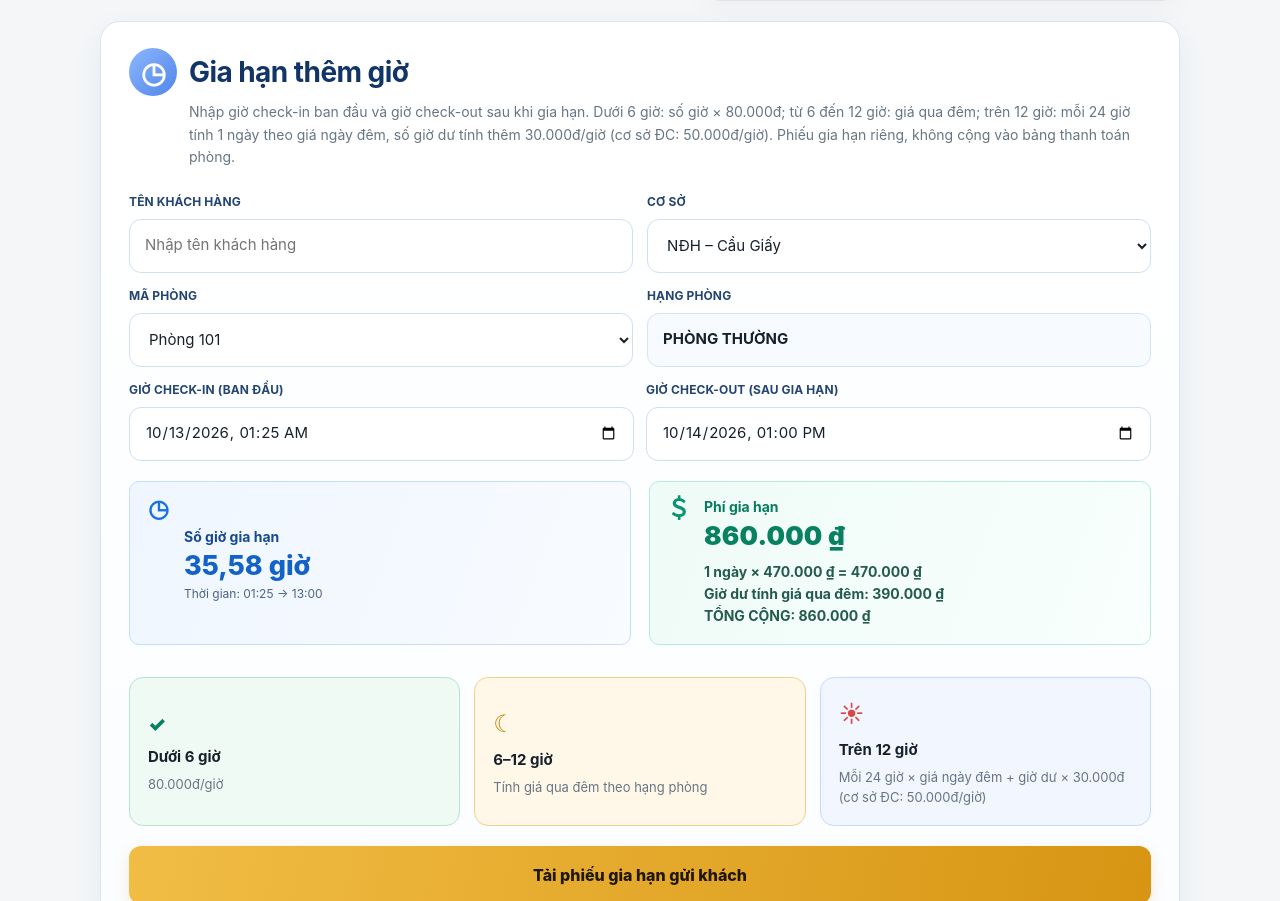
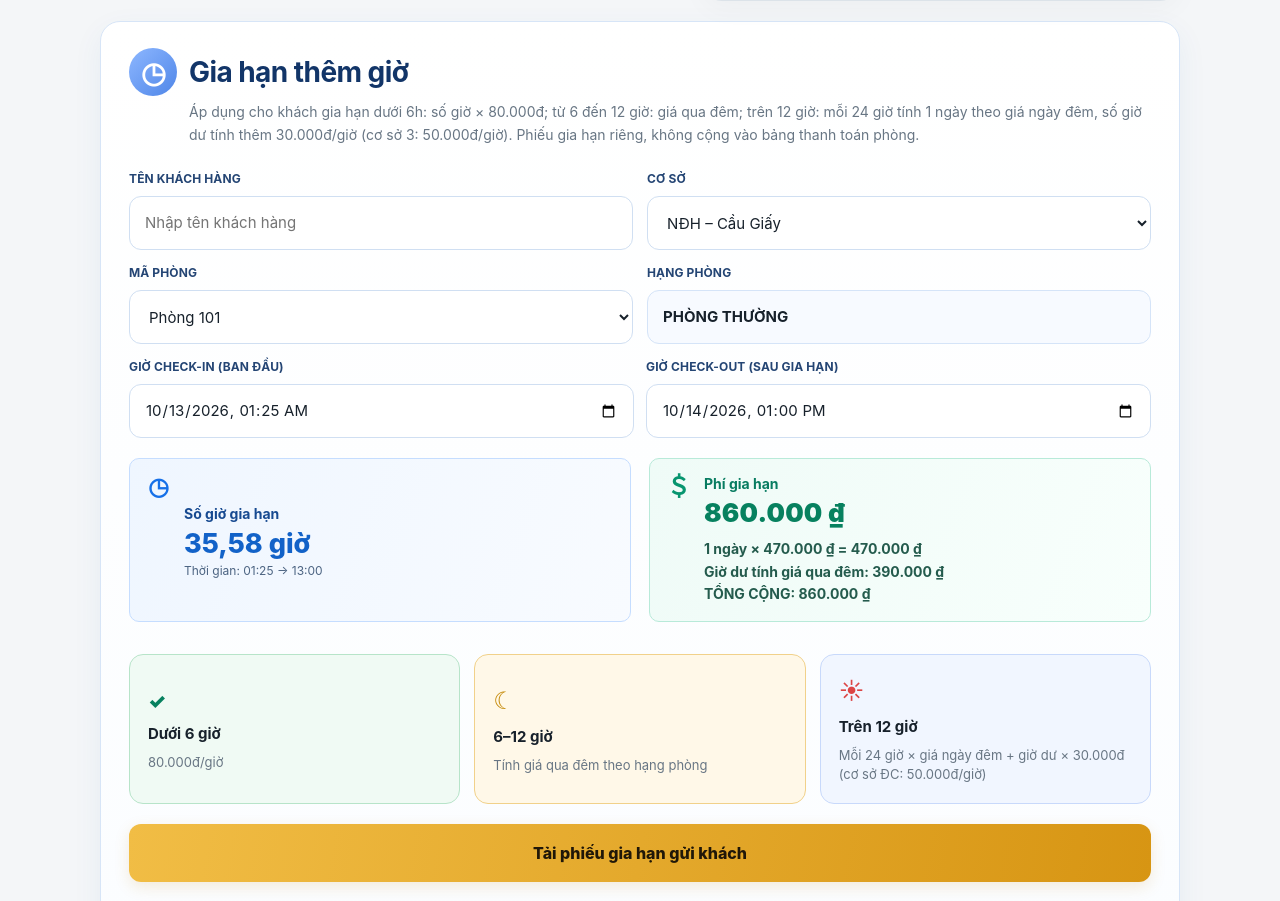
Before and after one commit to daonv-code/Sunhomestay, a plain HTML site: page index.html in a window 1280 px wide. Shown: the part 1510-2411 px from the top of the page. Drawn offline with Linux system fonts and the light colour scheme.

Commit message:
index.html

```diff
--- a/index.html
+++ b/index.html
@@ -175,7 +175,7 @@
 <div class="btnrow"><button class="btn secondary" id="copy">Sao chép thông tin thanh toán</button><button class="btn" id="downloadReceipt">Tải ảnh gửi khách</button></div><div class="status" id="copystatus" aria-live="polite"></div><p class="note">Bấm “Tải ảnh gửi khách” để tạo phiếu thanh toán PNG gọn gàng, chỉ hiển thị thông tin cần gửi khách.</p>
 </section></div>
 <section class="panel extension-panel">
-<h2>Gia hạn thêm giờ</h2><p class="hint">Nhập giờ check-in ban đầu và giờ check-out sau khi gia hạn. Dưới 6 giờ: số giờ × 80.000đ; từ 6 đến 12 giờ: giá qua đêm; trên 12 giờ: mỗi 24 giờ tính 1 ngày theo giá ngày đêm, số giờ dư tính thêm 30.000đ/giờ (cơ sở ĐC: 50.000đ/giờ). Phiếu gia hạn riêng, không cộng vào bảng thanh toán phòng.</p>
+<h2>Gia hạn thêm giờ</h2><p class="hint">Áp dụng cho khách gia hạn dưới 6h: số giờ × 80.000đ; từ 6 đến 12 giờ: giá qua đêm; trên 12 giờ: mỗi 24 giờ tính 1 ngày theo giá ngày đêm, số giờ dư tính thêm 30.000đ/giờ (cơ sở 3: 50.000đ/giờ). Phiếu gia hạn riêng, không cộng vào bảng thanh toán phòng.</p>
 <div class="two extension-top-fields"><div class="field"><label for="extCustomer">TÊN KHÁCH HÀNG</label><input id="extCustomer" type="text" placeholder="Nhập tên khách hàng"></div><div class="field"><label for="extSite">CƠ SỞ</label><select id="extSite"><option value="ndh">NĐH – Cầu Giấy</option><option value="llq">LLQ – Tây Hồ</option><option value="dc">Đội Cấn – Ba Đình</option></select></div></div>
 <div class="two extension-top-fields"><div class="field"><label for="extRoom">MÃ PHÒNG</label><select id="extRoom"></select></div><div class="field"><label for="extRoomType">HẠNG PHÒNG</label><input id="extRoomType" type="text" readonly placeholder="Tự động theo phòng"></div></div>
 <div class="two"><div class="field"><label for="extCheckin">GIỜ CHECK-IN (BAN ĐẦU)</label><input id="extCheckin" type="datetime-local"></div><div class="field"><label for="extCheckout">GIỜ CHECK-OUT (SAU GIA HẠN)</label><input id="extCheckout" type="datetime-local"></div></div>
```
